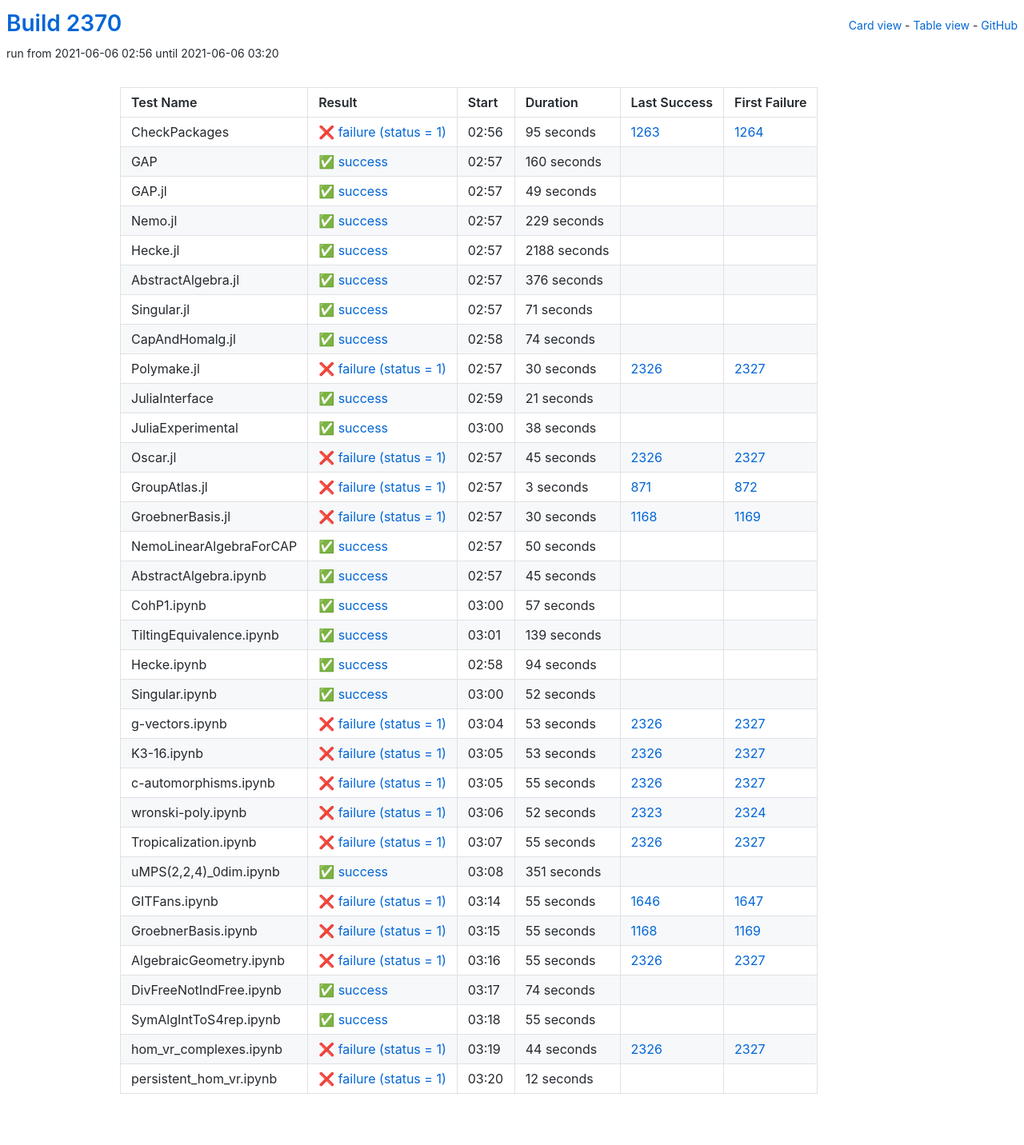
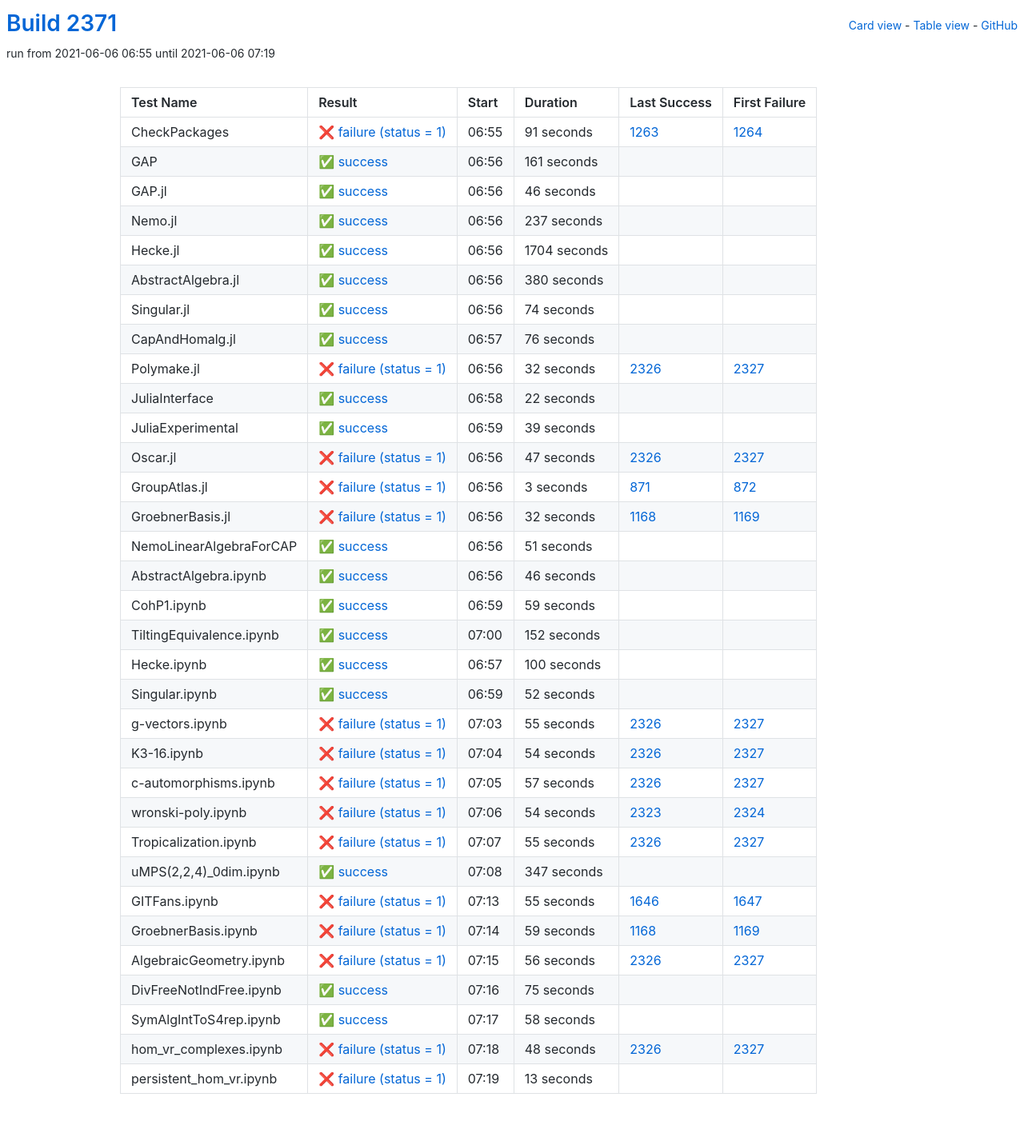
Before and after one commit to oscar-system/oscar-ci-status-stable, a Jekyll site: the page built from table.html, in a window 1280 px wide. Shown: the whole page at 80% size. Built offline with Jekyll 4.4.1, drawn with Linux system fonts in a browser that asks for light colours.

Commit message:
Build #2371

```diff
--- a/_data/ci.yml
+++ b/_data/ci.yml
@@ -1,6 +1,6 @@
 ---
-build: 2370
-build_url: https://oscarci.mathematik.uni-kl.de/job/oscar-stable/2370/
+build: 2371
+build_url: https://oscarci.mathematik.uni-kl.de/job/oscar-stable/2371/
 job: oscar-stable
 organization: oscar-system
 repo: oscar-ci-status-stable
@@ -8,92 +8,80 @@ repourl: https://github.com/oscar-system/oscar-ci-status-stable
 tests:
 - name: CheckPackages
   id: checkpackages
-  log: https://oscarci.mathematik.uni-kl.de/job/oscar-stable/2370/artifact/logs/build-2370/CheckPackages.log
-  start: 2021-06-06 02:56
+  log: https://oscarci.mathematik.uni-kl.de/job/oscar-stable/2371/artifact/logs/build-2371/CheckPackages.log
+  start: 2021-06-06 06:55
   success: false
   exitcode: 1
   status: failure
-  duration: 95
+  duration: 91
   last_success: 1263
   last_success_url: https://oscarci.mathematik.uni-kl.de/job/oscar-stable/1263/
   first_failure: 1264
   first_failure_url: https://oscarci.mathematik.uni-kl.de/job/oscar-stable/1264/
 - name: GAP
   id: gap
-  log: https://oscarci.mathematik.uni-kl.de/job/oscar-stable/2370/artifact/logs/build-2370/GAP.log
-  start: 2021-06-06 02:57
+  log: https://oscarci.mathematik.uni-kl.de/job/oscar-stable/2371/artifact/logs/build-2371/GAP.log
+  start: 2021-06-06 06:56
   success: true
   exitcode: 0
   status: success
-  duration: 160
+  duration: 161
   last_success: false
   last_success_url:
   first_failure: false
   first_failure_url:
 - name: GAP.jl
   id: gap-jl
-  log: https://oscarci.mathematik.uni-kl.de/job/oscar-stable/2370/artifact/logs/build-2370/GAP.jl.log
-  start: 2021-06-06 02:57
+  log: https://oscarci.mathematik.uni-kl.de/job/oscar-stable/2371/artifact/logs/build-2371/GAP.jl.log
+  start: 2021-06-06 06:56
   success: true
   exitcode: 0
   status: success
-  duration: 49
+  duration: 46
   last_success: false
   last_success_url:
   first_failure: false
   first_failure_url:
 - name: Nemo.jl
   id: nemo-jl
-  log: https://oscarci.mathematik.uni-kl.de/job/oscar-stable/2370/artifact/logs/build-2370/Nemo.jl.log
-  start: 2021-06-06 02:57
+  log: https://oscarci.mathematik.uni-kl.de/job/oscar-stable/2371/artifact/logs/build-2371/Nemo.jl.log
+  start: 2021-06-06 06:56
   success: true
   exitcode: 0
   status: success
-  duration: 229
+  duration: 237
   last_success: false
   last_success_url:
   first_failure: false
   first_failure_url:
 - name: Hecke.jl
   id: hecke-jl
-  log: https://oscarci.mathematik.uni-kl.de/job/oscar-stable/2370/artifact/logs/build-2370/Hecke.jl.log
-  start: 2021-06-06 02:57
+  log: https://oscarci.mathematik.uni-kl.de/job/oscar-stable/2371/artifact/logs/build-2371/Hecke.jl.log
+  start: 2021-06-06 06:56
   success: true
   exitcode: 0
   status: success
-  duration: 2188
+  duration: 1704
   last_success: false
   last_success_url:
   first_failure: false
   first_failure_url:
 - name: AbstractAlgebra.jl
   id: abstractalgebra-jl
-  log: https://oscarci.mathematik.uni-kl.de/job/oscar-stable/2370/artifact/logs/build-2370/AbstractAlgebra.jl.log
-  start: 2021-06-06 02:57
+  log: https://oscarci.mathematik.uni-kl.de/job/oscar-stable/2371/artifact/logs/build-2371/AbstractAlgebra.jl.log
+  start: 2021-06-06 06:56
   success: true
   exitcode: 0
   status: success
-  duration: 376
+  duration: 380
   last_success: false
   last_success_url:
   first_failure: false
   first_failure_url:
 - name: Singular.jl
   id: singular-jl
-  log: https://oscarci.mathematik.uni-kl.de/job/oscar-stable/2370/artifact/logs/build-2370/Singular.jl.log
-  start: 2021-06-06 02:57
-  success: true
-  exitcode: 0
-  status: success
-  duration: 71
-  last_success: false
-  last_success_url:
-  first_failure: false
-  first_failure_url:
-- name: CapAndHomalg.jl
-  id: capandhomalg-jl
-  log: https://oscarci.mathematik.uni-kl.de/job/oscar-stable/2370/artifact/logs/build-2370/CapAndHomalg.jl.log
-  start: 2021-06-06 02:58
+  log: https://oscarci.mathematik.uni-kl.de/job/oscar-stable/2371/artifact/logs/build-2371/Singular.jl.log
+  start: 2021-06-06 06:56
   success: true
   exitcode: 0
   status: success
@@ -102,58 +90,70 @@ tests:
   last_success_url:
   first_failure: false
   first_failure_url:
+- name: CapAndHomalg.jl
+  id: capandhomalg-jl
+  log: https://oscarci.mathematik.uni-kl.de/job/oscar-stable/2371/artifact/logs/build-2371/CapAndHomalg.jl.log
+  start: 2021-06-06 06:57
+  success: true
+  exitcode: 0
+  status: success
+  duration: 76
+  last_success: false
+  last_success_url:
+  first_failure: false
+  first_failure_url:
 - name: Polymake.jl
   id: polymake-jl
-  log: https://oscarci.mathematik.uni-kl.de/job/oscar-stable/2370/artifact/logs/build-2370/Polymake.jl.log
-  start: 2021-06-06 02:57
+  log: https://oscarci.mathematik.uni-kl.de/job/oscar-stable/2371/artifact/logs/build-2371/Polymake.jl.log
+  start: 2021-06-06 06:56
   success: false
   exitcode: 1
   status: failure
-  duration: 30
+  duration: 32
   last_success: 2326
   last_success_url: https://oscarci.mathematik.uni-kl.de/job/oscar-stable/2326/
   first_failure: 2327
   first_failure_url: https://oscarci.mathematik.uni-kl.de/job/oscar-stable/2327/
 - name: JuliaInterface
   id: juliainterface
-  log: https://oscarci.mathematik.uni-kl.de/job/oscar-stable/2370/artifact/logs/build-2370/JuliaInterface.log
-  start: 2021-06-06 02:59
+  log: https://oscarci.mathematik.uni-kl.de/job/oscar-stable/2371/artifact/logs/build-2371/JuliaInterface.log
+  start: 2021-06-06 06:58
   success: true
   exitcode: 0
   status: success
-  duration: 21
+  duration: 22
   last_success: false
   last_success_url:
   first_failure: false
   first_failure_url:
 - name: JuliaExperimental
   id: juliaexperimental
-  log: https://oscarci.mathematik.uni-kl.de/job/oscar-stable/2370/artifact/logs/build-2370/JuliaExperimental.log
-  start: 2021-06-06 03:00
+  log: https://oscarci.mathematik.uni-kl.de/job/oscar-stable/2371/artifact/logs/build-2371/JuliaExperimental.log
+  start: 2021-06-06 06:59
   success: true
   exitcode: 0
   status: success
-  duration: 38
+  duration: 39
   last_success: false
   last_success_url:
   first_failure: false
   first_failure_url:
 - name: Oscar.jl
   id: oscar-jl
-  log: https://oscarci.mathematik.uni-kl.de/job/oscar-stable/2370/artifact/logs/build-2370/Oscar.jl.log
-  start: 2021-06-06 02:57
+  log: https://oscarci.mathematik.uni-kl.de/job/oscar-stable/2371/artifact/logs/build-2371/Oscar.jl.log
+  start: 2021-06-06 06:56
   success: false
   exitcode: 1
   status: failure
-  duration: 45
+  duration: 47
   last_success: 2326
   last_success_url: https://oscarci.mathematik.uni-kl.de/job/oscar-stable/2326/
   first_failure: 2327
   first_failure_url: https://oscarci.mathematik.uni-kl.de/job/oscar-stable/2327/
 - name: GroupAtlas.jl
   id: groupatlas-jl
-  log: https://oscarci.mathematik.uni-kl.de/job/oscar-stable/2370/artifact/logs/build-2370/GroupAtlas.jl.log
-  start: 2021-06-06 02:57
+  log: https://oscarci.mathematik.uni-kl.de/job/oscar-stable/2371/artifact/logs/build-2371/GroupAtlas.jl.log
+  start: 2021-06-06 06:56
   success: false
   exitcode: 1
   status: failure
@@ -164,80 +164,80 @@ tests:
   first_failure_url: https://oscarci.mathematik.uni-kl.de/job/oscar-stable/872/
 - name: GroebnerBasis.jl
   id: groebnerbasis-jl
-  log: https://oscarci.mathematik.uni-kl.de/job/oscar-stable/2370/artifact/logs/build-2370/GroebnerBasis.jl.log
-  start: 2021-06-06 02:57
+  log: https://oscarci.mathematik.uni-kl.de/job/oscar-stable/2371/artifact/logs/build-2371/GroebnerBasis.jl.log
+  start: 2021-06-06 06:56
   success: false
   exitcode: 1
   status: failure
-  duration: 30
+  duration: 32
   last_success: 1168
   last_success_url: https://oscarci.mathematik.uni-kl.de/job/oscar-stable/1168/
   first_failure: 1169
   first_failure_url: https://oscarci.mathematik.uni-kl.de/job/oscar-stable/1169/
 - name: NemoLinearAlgebraForCAP
   id: nemolinearalgebraforcap
-  log: https://oscarci.mathematik.uni-kl.de/job/oscar-stable/2370/artifact/logs/build-2370/NemoLinearAlgebraForCAP.log
-  start: 2021-06-06 02:57
+  log: https://oscarci.mathematik.uni-kl.de/job/oscar-stable/2371/artifact/logs/build-2371/NemoLinearAlgebraForCAP.log
+  start: 2021-06-06 06:56
   success: true
   exitcode: 0
   status: success
-  duration: 50
+  duration: 51
   last_success: false
   last_success_url:
   first_failure: false
   first_failure_url:
 - name: AbstractAlgebra.ipynb
   id: abstractalgebra-ipynb
-  log: https://oscarci.mathematik.uni-kl.de/job/oscar-stable/2370/artifact/logs/build-2370/AbstractAlgebra.ipynb.log
-  start: 2021-06-06 02:57
+  log: https://oscarci.mathematik.uni-kl.de/job/oscar-stable/2371/artifact/logs/build-2371/AbstractAlgebra.ipynb.log
+  start: 2021-06-06 06:56
   success: true
   exitcode: 0
   status: success
-  duration: 45
+  duration: 46
   last_success: false
   last_success_url:
   first_failure: false
   first_failure_url:
 - name: CohP1.ipynb
   id: cohp1-ipynb
-  log: https://oscarci.mathematik.uni-kl.de/job/oscar-stable/2370/artifact/logs/build-2370/CohP1.ipynb.log
-  start: 2021-06-06 03:00
+  log: https://oscarci.mathematik.uni-kl.de/job/oscar-stable/2371/artifact/logs/build-2371/CohP1.ipynb.log
+  start: 2021-06-06 06:59
   success: true
   exitcode: 0
   status: success
-  duration: 57
+  duration: 59
   last_success: false
   last_success_url:
   first_failure: false
   first_failure_url:
 - name: TiltingEquivalence.ipynb
   id: tiltingequivalence-ipynb
-  log: https://oscarci.mathematik.uni-kl.de/job/oscar-stable/2370/artifact/logs/build-2370/TiltingEquivalence.ipynb.log
-  start: 2021-06-06 03:01
+  log: https://oscarci.mathematik.uni-kl.de/job/oscar-stable/2371/artifact/logs/build-2371/TiltingEquivalence.ipynb.log
+  start: 2021-06-06 07:00
   success: true
   exitcode: 0
   status: success
-  duration: 139
+  duration: 152
   last_success: false
   last_success_url:
   first_failure: false
   first_failure_url:
 - name: Hecke.ipynb
   id: hecke-ipynb
-  log: https://oscarci.mathematik.uni-kl.de/job/oscar-stable/2370/artifact/logs/build-2370/Hecke.ipynb.log
-  start: 2021-06-06 02:58
+  log: https://oscarci.mathematik.uni-kl.de/job/oscar-stable/2371/artifact/logs/build-2371/Hecke.ipynb.log
+  start: 2021-06-06 06:57
   success: true
   exitcode: 0
   status: success
-  duration: 94
+  duration: 100
   last_success: false
   last_success_url:
   first_failure: false
   first_failure_url:
 - name: Singular.ipynb
   id: singular-ipynb
-  log: https://oscarci.mathematik.uni-kl.de/job/oscar-stable/2370/artifact/logs/build-2370/Singular.ipynb.log
-  start: 2021-06-06 03:00
+  log: https://oscarci.mathematik.uni-kl.de/job/oscar-stable/2371/artifact/logs/build-2371/Singular.ipynb.log
+  start: 2021-06-06 06:59
   success: true
   exitcode: 0
   status: success
@@ -248,32 +248,8 @@ tests:
   first_failure_url:
 - name: g-vectors.ipynb
   id: g-vectors-ipynb
-  log: https://oscarci.mathematik.uni-kl.de/job/oscar-stable/2370/artifact/logs/build-2370/g-vectors.ipynb.log
-  start: 2021-06-06 03:04
-  success: false
-  exitcode: 1
-  status: failure
-  duration: 53
-  last_success: 2326
-  last_success_url: https://oscarci.mathematik.uni-kl.de/job/oscar-stable/2326/
-  first_failure: 2327
-  first_failure_url: https://oscarci.mathematik.uni-kl.de/job/oscar-stable/2327/
-- name: K3-16.ipynb
-  id: k3-16-ipynb
-  log: https://oscarci.mathematik.uni-kl.de/job/oscar-stable/2370/artifact/logs/build-2370/K3-16.ipynb.log
-  start: 2021-06-06 03:05
-  success: false
-  exitcode: 1
-  status: failure
-  duration: 53
-  last_success: 2326
-  last_success_url: https://oscarci.mathematik.uni-kl.de/job/oscar-stable/2326/
-  first_failure: 2327
-  first_failure_url: https://oscarci.mathematik.uni-kl.de/job/oscar-stable/2327/
-- name: c-automorphisms.ipynb
-  id: c-automorphisms-ipynb
-  log: https://oscarci.mathematik.uni-kl.de/job/oscar-stable/2370/artifact/logs/build-2370/c-automorphisms.ipynb.log
-  start: 2021-06-06 03:05
+  log: https://oscarci.mathematik.uni-kl.de/job/oscar-stable/2371/artifact/logs/build-2371/g-vectors.ipynb.log
+  start: 2021-06-06 07:03
   success: false
   exitcode: 1
   status: failure
@@ -282,22 +258,46 @@ tests:
   last_success_url: https://oscarci.mathematik.uni-kl.de/job/oscar-stable/2326/
   first_failure: 2327
   first_failure_url: https://oscarci.mathematik.uni-kl.de/job/oscar-stable/2327/
-- name: wronski-poly.ipynb
-  id: wronski-poly-ipynb
-  log: https://oscarci.mathematik.uni-kl.de/job/oscar-stable/2370/artifact/logs/build-2370/wronski-poly.ipynb.log
-  start: 2021-06-06 03:06
+- name: K3-16.ipynb
+  id: k3-16-ipynb
+  log: https://oscarci.mathematik.uni-kl.de/job/oscar-stable/2371/artifact/logs/build-2371/K3-16.ipynb.log
+  start: 2021-06-06 07:04
   success: false
   exitcode: 1
   status: failure
-  duration: 52
+  duration: 54
+  last_success: 2326
+  last_success_url: https://oscarci.mathematik.uni-kl.de/job/oscar-stable/2326/
+  first_failure: 2327
+  first_failure_url: https://oscarci.mathematik.uni-kl.de/job/oscar-stable/2327/
+- name: c-automorphisms.ipynb
+  id: c-automorphisms-ipynb
+  log: https://oscarci.mathematik.uni-kl.de/job/oscar-stable/2371/artifact/logs/build-2371/c-automorphisms.ipynb.log
+  start: 2021-06-06 07:05
+  success: false
+  exitcode: 1
+  status: failure
+  duration: 57
+  last_success: 2326
+  last_success_url: https://oscarci.mathematik.uni-kl.de/job/oscar-stable/2326/
+  first_failure: 2327
+  first_failure_url: https://oscarci.mathematik.uni-kl.de/job/oscar-stable/2327/
+- name: wronski-poly.ipynb
+  id: wronski-poly-ipynb
+  log: https://oscarci.mathematik.uni-kl.de/job/oscar-stable/2371/artifact/logs/build-2371/wronski-poly.ipynb.log
+  start: 2021-06-06 07:06
+  success: false
+  exitcode: 1
+  status: failure
+  duration: 54
   last_success: 2323
   last_success_url: https://oscarci.mathematik.uni-kl.de/job/oscar-stable/2323/
   first_failure: 2324
   first_failure_url: https://oscarci.mathematik.uni-kl.de/job/oscar-stable/2324/
 - name: Tropicalization.ipynb
   id: tropicalization-ipynb
-  log: https://oscarci.mathematik.uni-kl.de/job/oscar-stable/2370/artifact/logs/build-2370/Tropicalization.ipynb.log
-  start: 2021-06-06 03:07
+  log: https://oscarci.mathematik.uni-kl.de/job/oscar-stable/2371/artifact/logs/build-2371/Tropicalization.ipynb.log
+  start: 2021-06-06 07:07
   success: false
   exitcode: 1
   status: failure
@@ -308,20 +308,20 @@ tests:
   first_failure_url: https://oscarci.mathematik.uni-kl.de/job/oscar-stable/2327/
 - name: uMPS(2,2,4)_0dim.ipynb
   id: umps-2-2-4-0dim-ipynb
-  log: https://oscarci.mathematik.uni-kl.de/job/oscar-stable/2370/artifact/logs/build-2370/uMPS-2-2-4-_0dim.ipynb.log
-  start: 2021-06-06 03:08
+  log: https://oscarci.mathematik.uni-kl.de/job/oscar-stable/2371/artifact/logs/build-2371/uMPS-2-2-4-_0dim.ipynb.log
+  start: 2021-06-06 07:08
   success: true
   exitcode: 0
   status: success
-  duration: 351
+  duration: 347
   last_success: false
   last_success_url:
   first_failure: false
   first_failure_url:
 - name: GITFans.ipynb
   id: gitfans-ipynb
-  log: https://oscarci.mathematik.uni-kl.de/job/oscar-stable/2370/artifact/logs/build-2370/GITFans.ipynb.log
-  start: 2021-06-06 03:14
+  log: https://oscarci.mathematik.uni-kl.de/job/oscar-stable/2371/artifact/logs/build-2371/GITFans.ipynb.log
+  start: 2021-06-06 07:13
   success: false
   exitcode: 1
   status: failure
@@ -332,72 +332,72 @@ tests:
   first_failure_url: https://oscarci.mathematik.uni-kl.de/job/oscar-stable/1647/
 - name: GroebnerBasis.ipynb
   id: groebnerbasis-ipynb
-  log: https://oscarci.mathematik.uni-kl.de/job/oscar-stable/2370/artifact/logs/build-2370/GroebnerBasis.ipynb.log
-  start: 2021-06-06 03:15
+  log: https://oscarci.mathematik.uni-kl.de/job/oscar-stable/2371/artifact/logs/build-2371/GroebnerBasis.ipynb.log
+  start: 2021-06-06 07:14
   success: false
   exitcode: 1
   status: failure
-  duration: 55
+  duration: 59
   last_success: 1168
   last_success_url: https://oscarci.mathematik.uni-kl.de/job/oscar-stable/1168/
   first_failure: 1169
   first_failure_url: https://oscarci.mathematik.uni-kl.de/job/oscar-stable/1169/
 - name: AlgebraicGeometry.ipynb
   id: algebraicgeometry-ipynb
-  log: https://oscarci.mathematik.uni-kl.de/job/oscar-stable/2370/artifact/logs/build-2370/AlgebraicGeometry.ipynb.log
-  start: 2021-06-06 03:16
+  log: https://oscarci.mathematik.uni-kl.de/job/oscar-stable/2371/artifact/logs/build-2371/AlgebraicGeometry.ipynb.log
+  start: 2021-06-06 07:15
   success: false
   exitcode: 1
   status: failure
-  duration: 55
+  duration: 56
   last_success: 2326
   last_success_url: https://oscarci.mathematik.uni-kl.de/job/oscar-stable/2326/
   first_failure: 2327
   first_failure_url: https://oscarci.mathematik.uni-kl.de/job/oscar-stable/2327/
 - name: DivFreeNotIndFree.ipynb
   id: divfreenotindfree-ipynb
-  log: https://oscarci.mathematik.uni-kl.de/job/oscar-stable/2370/artifact/logs/build-2370/DivFreeNotIndFree.ipynb.log
-  start: 2021-06-06 03:17
+  log: https://oscarci.mathematik.uni-kl.de/job/oscar-stable/2371/artifact/logs/build-2371/DivFreeNotIndFree.ipynb.log
+  start: 2021-06-06 07:16
   success: true
   exitcode: 0
   status: success
-  duration: 74
+  duration: 75
   last_success: false
   last_success_url:
   first_failure: false
   first_failure_url:
 - name: SymAlgIntToS4rep.ipynb
   id: symalginttos4rep-ipynb
-  log: https://oscarci.mathematik.uni-kl.de/job/oscar-stable/2370/artifact/logs/build-2370/SymAlgIntToS4rep.ipynb.log
-  start: 2021-06-06 03:18
+  log: https://oscarci.mathematik.uni-kl.de/job/oscar-stable/2371/artifact/logs/build-2371/SymAlgIntToS4rep.ipynb.log
+  start: 2021-06-06 07:17
   success: true
   exitcode: 0
   status: success
-  duration: 55
+  duration: 58
   last_success: false
   last_success_url:
   first_failure: false
   first_failure_url:
 - name: hom_vr_complexes.ipynb
   id: hom-vr-complexes-ipynb
-  log: https://oscarci.mathematik.uni-kl.de/job/oscar-stable/2370/artifact/logs/build-2370/hom_vr_complexes.ipynb.log
-  start: 2021-06-06 03:19
+  log: https://oscarci.mathematik.uni-kl.de/job/oscar-stable/2371/artifact/logs/build-2371/hom_vr_complexes.ipynb.log
+  start: 2021-06-06 07:18
   success: false
   exitcode: 1
   status: failure
-  duration: 44
+  duration: 48
   last_success: 2326
   last_success_url: https://oscarci.mathematik.uni-kl.de/job/oscar-stable/2326/
   first_failure: 2327
   first_failure_url: https://oscarci.mathematik.uni-kl.de/job/oscar-stable/2327/
 - name: persistent_hom_vr.ipynb
   id: persistent-hom-vr-ipynb
-  log: https://oscarci.mathematik.uni-kl.de/job/oscar-stable/2370/artifact/logs/build-2370/persistent_hom_vr.ipynb.log
-  start: 2021-06-06 03:20
+  log: https://oscarci.mathematik.uni-kl.de/job/oscar-stable/2371/artifact/logs/build-2371/persistent_hom_vr.ipynb.log
+  start: 2021-06-06 07:19
   success: false
   exitcode: 1
   status: failure
-  duration: 12
+  duration: 13
   last_success: false
   last_success_url:
   first_failure: false
```
Also changed, not shown: README.md.
